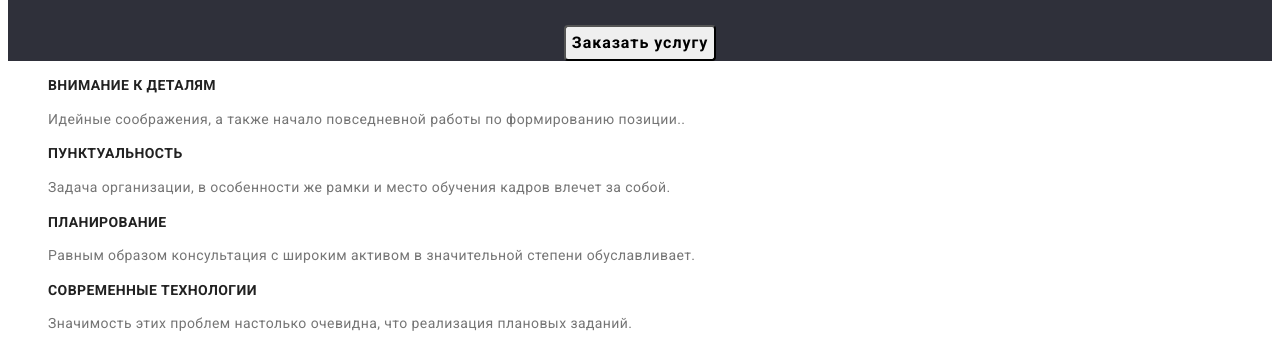
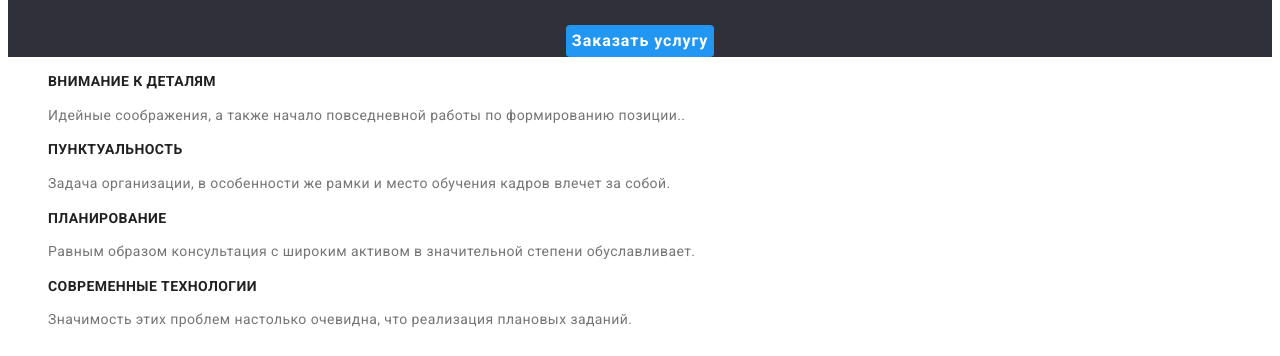
Before and after one commit to ALEX321616/goit-markup-hw-02, a plain HTML site: page index.html in a window 1280 px wide. Shown: the part 273-629 px from the top of the page. Drawn offline with Linux system fonts and the light colour scheme.

Commit message:
исправление ошибок

```diff
--- a/css/styles.css
+++ b/css/styles.css
@@ -99,16 +99,18 @@ body {
   line-height: 1.87;
   text-align: center;
   letter-spacing: 0.06em;
+  border: none;
   border-radius: 4px;
   cursor: pointer;
+  color: var(--clr-btn-link);
+  background-color: var(--clr-brend);
 }
+
 .main-btn:hover,
 .main-btn:focus {
   color: var(--clr-btn-link);
   background-color: var(--clr-brend);
 }
-
-/*--advants-section--*/
 .advants-title {
   display: none;
 }
@@ -214,12 +216,15 @@ body {
   background-color: var(--clr-backg-item);
   color: var(--clr-ttl);
   text-align: center;
-  border: none;
   cursor: pointer;
 }
 .btn-item:hover,
 .btn-item:focus {
   color: var(--clr-btn-link);
+  background-color: var(--clr-brend);
+}
+
+.btn-item.current {
   background-color: var(--clr-brend);
 }
 
--- a/index.html
+++ b/index.html
@@ -44,7 +44,7 @@
     <main>
       <section class="main-section">
         <h1 class="main-title">Эффективные решения для вашего бизнеса</h1>
-        <button class="main-btn" type="button">Заказать услугу</button>
+        <button class="main-btn current" type="button">Заказать услугу</button>
       </section>
 
       <!--Наши преимущества-->
```
Also changed, not shown: portfolio.html (+2 -3 lines).
